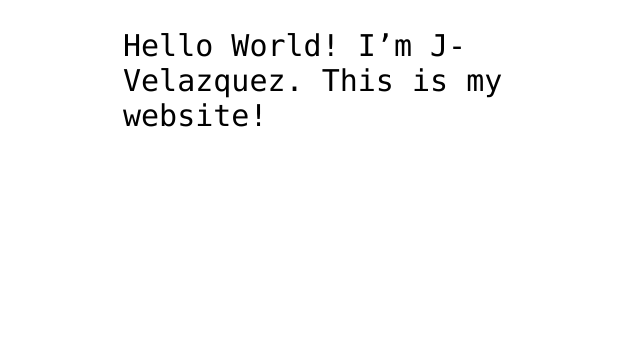
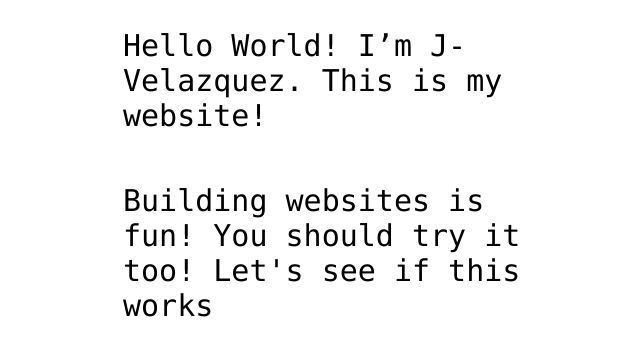
Before and after one commit to J-Velazquez/J-Velazquez.github.io, a plain HTML site: page index.html in a window 1280 px wide. Shown: the part 360-716 px from the top of the page, without its empty margins (317-957 px from the left). Drawn offline with Linux system fonts and the light colour scheme.

Commit message:
Addition to Index
Testing the addition of test through ATOM

```diff
--- a/index.html
+++ b/index.html
@@ -13,6 +13,11 @@
 
 <!-- Change this code here by copy and pasting your template on line 15 -->
 <p>Hello World! I’m J-Velazquez. This is my website!</p>
+<p>Building websites is fun! You should try it too!
+    Let's see if this works</p>
+
+
+
 
 </body>
 </html>
```
Also changed, not shown: 1 other file.
